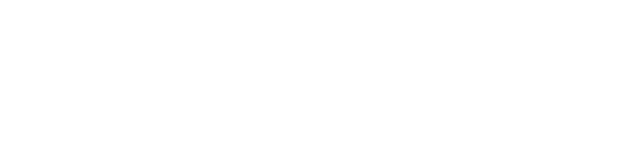
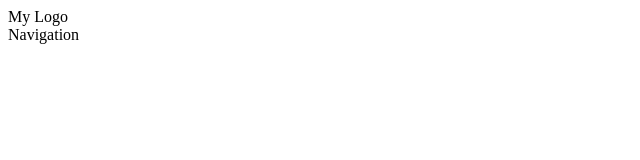
Before and after one commit to sa1llin/123, a plain HTML site: page index.html in a window 1280 px wide. Shown: the whole page, without its empty margins (0-640 px from the left). Drawn offline with Linux system fonts and the light colour scheme.

Commit message:
add logo&nav to header

```diff
--- a/index.html
+++ b/index.html
@@ -7,8 +7,8 @@
 </head>
 <body>
     <header class="mainHeader">
-        <div class="log"></div>
-        <nav class="manNav"></nav>
+        <div class="logo">My Logo</div>
+        <nav class="mainNav">Navigation</nav>
     </header>
 </body>
 </html>
```
